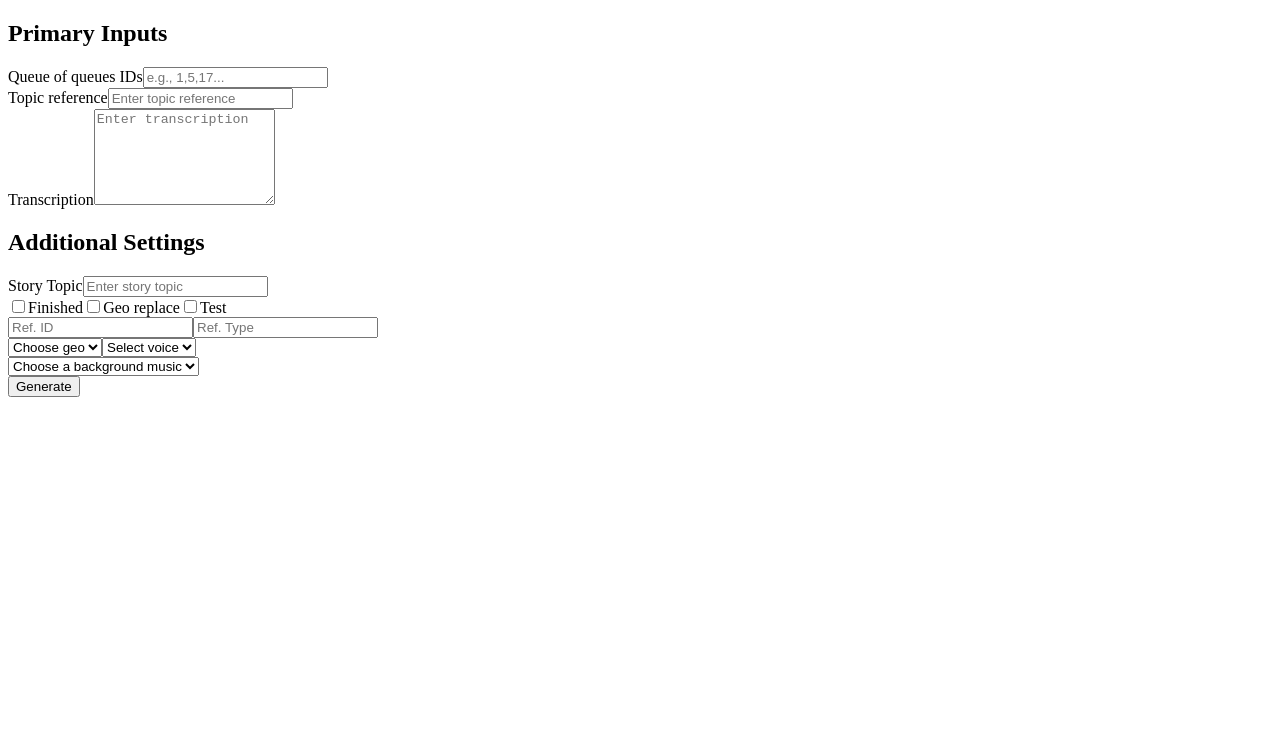
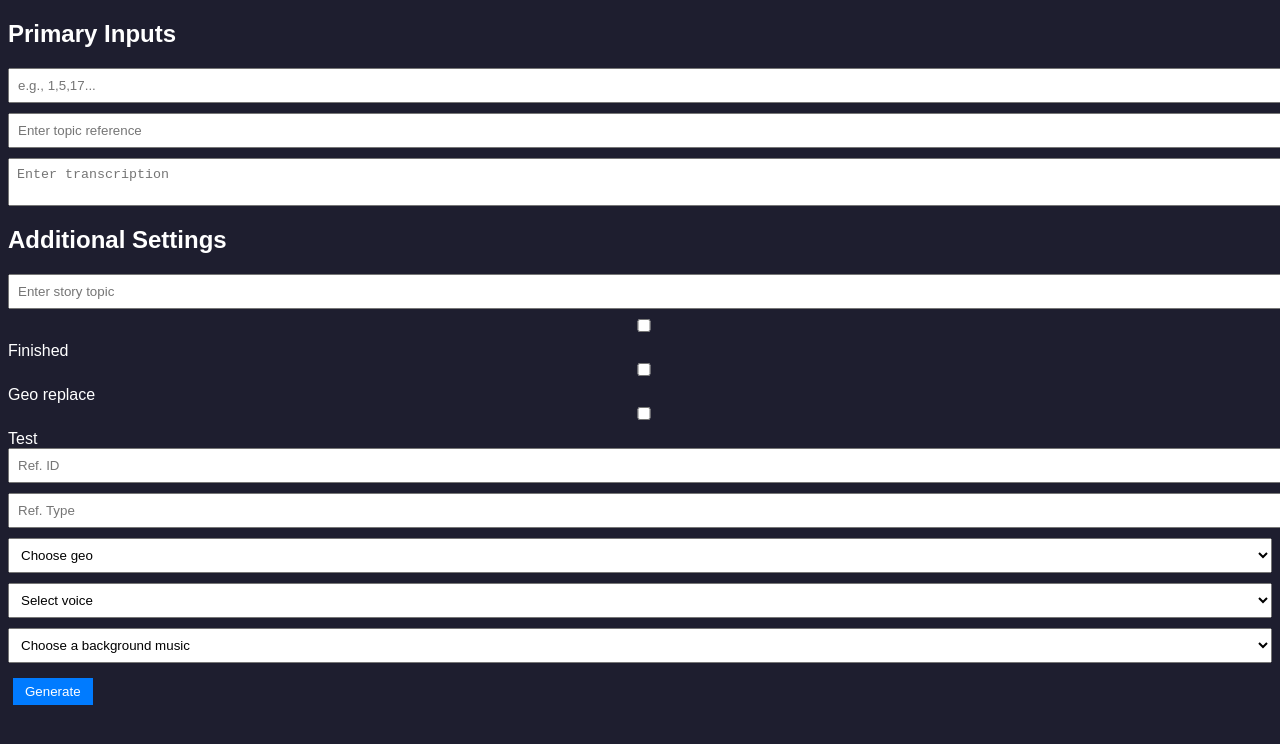
Before and after one commit to n1meli/ai-generation.assistent-n1meli, a React (Vite) app in the folder client/: page / in a window 1280 px wide. Shown: the top 744 px of the page. Built offline with nearby package versions, Linux system fonts and the light colour scheme.

Commit message:
Update App.jsx

```diff
--- a/client/src/App.jsx
+++ b/client/src/App.jsx
@@ -1,4 +1,5 @@
 import React, { useState } from 'react';
+import './App.css';
 
 function App() {
   const [queueIds, setQueueIds] = useState('');
@@ -12,10 +13,10 @@ function App() {
   const [refType, setRefType] = useState('');
   const [geo, setGeo] = useState('');
   const [voice, setVoice] = useState('');
-  const [music, setMusic] = useState('');
+  const [bgMusic, setBgMusic] = useState('');
 
-  const handleGenerate = () => {
-    console.log({
+  const handleSubmit = async () => {
+    const payload = {
       queueIds,
       topicRef,
       transcription,
@@ -27,76 +28,91 @@ function App() {
       refType,
       geo,
       voice,
-      music,
+      bgMusic
+    };
+
+    try {
+      const res = await fetch('http://localhost:3001/generate', {
+        method: 'POST',
+        headers: { 'Content-Type': 'application/json' },
+        body: JSON.stringify(payload)
       });
-    // Тут додай запит до API, якщо потрібно
+      const data = await res.json();
+      alert('Success: ' + JSON.stringify(data));
+    } catch (err) {
+      alert('Error generating: ' + err.message);
+    }
   };
 
   return (
-    <div className="min-h-screen bg-gray-900 text-white p-8 font-sans">
-      <div className="grid grid-cols-1 md:grid-cols-2 gap-8">
-        {/* Primary Inputs */}
-        <div>
-          <h2 className="text-xl font-bold mb-4">Primary Inputs</h2>
-          <div className="mb-4">
-            <label className="block text-sm mb-1">Queue of queues IDs</label>
-            <input type="text" value={queueIds} onChange={e => setQueueIds(e.target.value)} className="w-full bg-gray-800 p-2 rounded" placeholder="e.g., 1,5,17..." />
-          </div>
-          <div className="mb-4">
-            <label className="block text-sm mb-1">Topic reference</label>
-            <input type="text" value={topicRef} onChange={e => setTopicRef(e.target.value)} className="w-full bg-gray-800 p-2 rounded" placeholder="Enter topic reference" />
-          </div>
-          <div className="mb-4">
-            <label className="block text-sm mb-1">Transcription</label>
-            <textarea value={transcription} onChange={e => setTranscription(e.target.value)} className="w-full bg-gray-800 p-2 rounded" rows={6} placeholder="Enter transcription" />
-          </div>
+    <div className="app-container">
+      <div className="input-section">
+        <h2>Primary Inputs</h2>
+        <input
+          type="text"
+          placeholder="e.g., 1,5,17..."
+          value={queueIds}
+          onChange={(e) => setQueueIds(e.target.value)}
+        />
+        <input
+          type="text"
+          placeholder="Enter topic reference"
+          value={topicRef}
+          onChange={(e) => setTopicRef(e.target.value)}
+        />
+        <textarea
+          placeholder="Enter transcription"
+          value={transcription}
+          onChange={(e) => setTranscription(e.target.value)}
+        ></textarea>
       </div>
 
-        {/* Additional Settings */}
-        <div>
-          <h2 className="text-xl font-bold mb-4">Additional Settings</h2>
-          <div className="mb-4">
-            <label className="block text-sm mb-1">Story Topic</label>
-            <input type="text" value={storyTopic} onChange={e => setStoryTopic(e.target.value)} className="w-full bg-gray-800 p-2 rounded" placeholder="Enter story topic" />
+      <div className="input-section">
+        <h2>Additional Settings</h2>
+        <input
+          type="text"
+          placeholder="Enter story topic"
+          value={storyTopic}
+          onChange={(e) => setStoryTopic(e.target.value)}
+        />
+        <div className="checkbox-row">
+          <label><input type="checkbox" checked={finished} onChange={() => setFinished(!finished)} /> Finished</label>
+          <label><input type="checkbox" checked={geoReplace} onChange={() => setGeoReplace(!geoReplace)} /> Geo replace</label>
+          <label><input type="checkbox" checked={test} onChange={() => setTest(!test)} /> Test</label>
         </div>
-          <div className="flex space-x-4 mb-4">
-            <label><input type="checkbox" checked={finished} onChange={e => setFinished(e.target.checked)} className="mr-2" />Finished</label>
-            <label><input type="checkbox" checked={geoReplace} onChange={e => setGeoReplace(e.target.checked)} className="mr-2" />Geo replace</label>
-            <label><input type="checkbox" checked={test} onChange={e => setTest(e.target.checked)} className="mr-2" />Test</label>
-          </div>
-          <div className="flex space-x-4 mb-4">
-            <input type="text" value={refId} onChange={e => setRefId(e.target.value)} className="w-1/2 bg-gray-800 p-2 rounded" placeholder="Ref. ID" />
-            <input type="text" value={refType} onChange={e => setRefType(e.target.value)} className="w-1/2 bg-gray-800 p-2 rounded" placeholder="Ref. Type" />
-          </div>
-          <div className="flex space-x-4 mb-4">
-            <select value={geo} onChange={e => setGeo(e.target.value)} className="w-1/2 bg-gray-800 p-2 rounded">
+        <input
+          type="text"
+          placeholder="Ref. ID"
+          value={refId}
+          onChange={(e) => setRefId(e.target.value)}
+        />
+        <input
+          type="text"
+          placeholder="Ref. Type"
+          value={refType}
+          onChange={(e) => setRefType(e.target.value)}
+        />
+        <select value={geo} onChange={(e) => setGeo(e.target.value)}>
           <option value="">Choose geo</option>
-              <option value="uk">Ukraine</option>
-              <option value="es">Spain</option>
-              <option value="it">Italy</option>
+          <option value="UA">Ukraine</option>
+          <option value="ES">Spain</option>
+          <option value="KR">Korea</option>
         </select>
-            <select value={voice} onChange={e => setVoice(e.target.value)} className="w-1/2 bg-gray-800 p-2 rounded">
+        <select value={voice} onChange={(e) => setVoice(e.target.value)}>
           <option value="">Select voice</option>
           <option value="female">Female</option>
           <option value="male">Male</option>
         </select>
-          </div>
-          <div className="mb-4">
-            <select value={music} onChange={e => setMusic(e.target.value)} className="w-full bg-gray-800 p-2 rounded">
+        <select value={bgMusic} onChange={(e) => setBgMusic(e.target.value)}>
           <option value="">Choose a background music</option>
           <option value="calm">Calm</option>
           <option value="dramatic">Dramatic</option>
           <option value="romantic">Romantic</option>
         </select>
       </div>
-        </div>
-      </div>
 
-      {/* Generate button */}
-      <div className="text-center mt-8">
-        <button onClick={handleGenerate} className="bg-blue-600 hover:bg-blue-700 px-6 py-2 rounded text-white font-bold">
-          Generate
-        </button>
+      <div className="actions">
+        <button onClick={handleSubmit}>Generate</button>
       </div>
     </div>
   );
```
Lines whose indentation alone changed are shown as unchanged.
